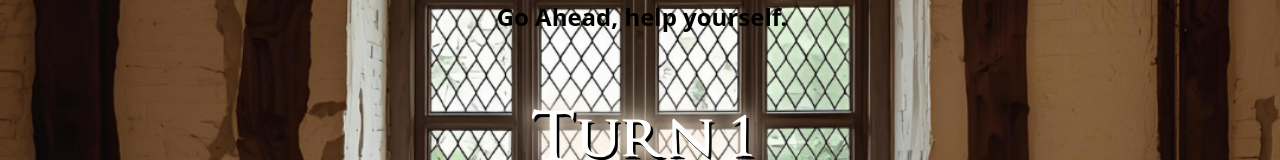
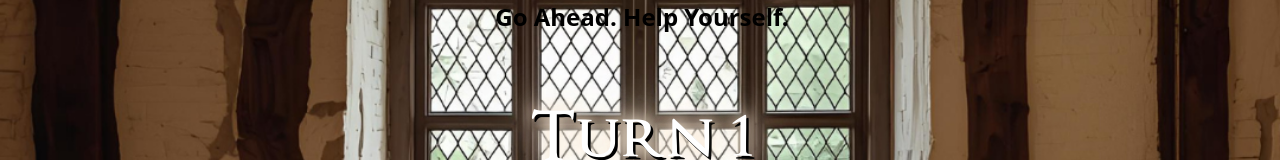
Before and after one commit to carlos012100/soundGame, a React (Vite) app: page / in a window 1280 px wide. Both pictures are taken after a click on the button "Start". Shown: the top 160 px of the page. Built offline with nearby package versions, Linux system fonts and the light colour scheme; no server answers.

Commit message:
[MODIFY]CSS

```diff
--- a/src/App.jsx
+++ b/src/App.jsx
@@ -174,7 +174,7 @@ function App()
             <h1> Turn {turn}</h1>
         </div>
         <div className = "intro">
-            <h2>Go Ahead, help yourself.</h2>
+            <h2>Go Ahead. Help Yourself.</h2>
         </div>
         <div className="container">
                 {colors.map((item,index) => {
```
